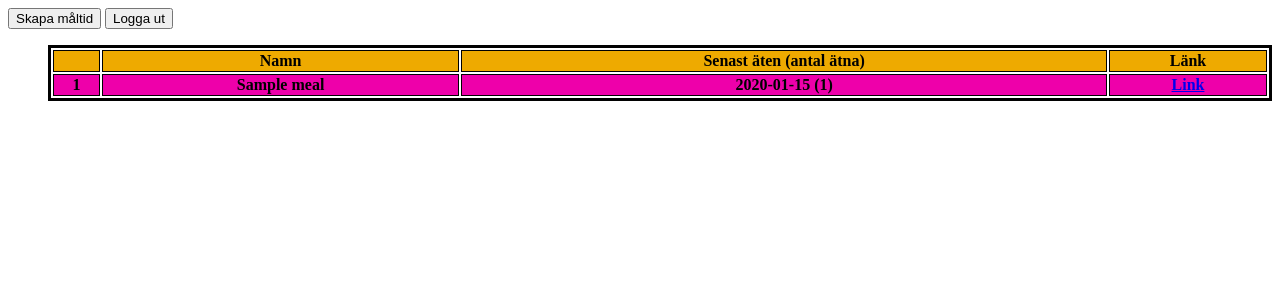
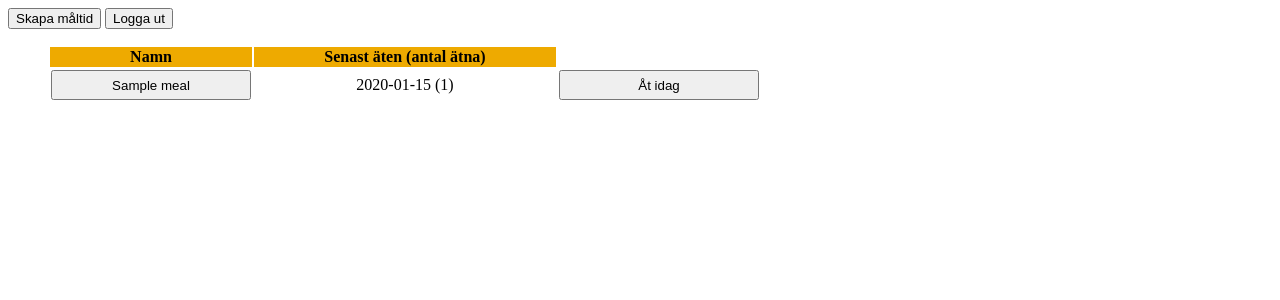
Before and after one commit to Fakor/DinnerVault, a Django app: page /main/overview/ in a window 1280 px wide. Shown: the top 300 px of the page. Run offline with Django 3.2, Linux system fonts and the light colour scheme; a user stored in the database is signed in; tables that the repository leaves empty hold one stand-in row (values such as "Sample post"); lists and menus that the app fills with data are empty; parts of the project's set-up code (start-up, migrations or seed data) failed here and were passed over.

Commit message:
Overview update

```diff
--- a/glufs/main/models.py
+++ b/glufs/main/models.py
@@ -42,6 +42,10 @@ class Meal(models.Model):
         self.update_latest_date()
         return True
 
+    def add_date_today(self):
+        now = datetime.date.today()
+        self.add_date(now.year, now.month, now.day)
+
     def update_latest_date(self):
         self.latest_date = self.dates.order_by('date').reverse()[0].date
         self.save()
--- a/glufs/main/templates/main/overview.html
+++ b/glufs/main/templates/main/overview.html
@@ -3,21 +3,42 @@
     <input type="submit" value="Skapa måltid" name="create_meal">
     <input type="submit" value="Logga ut" name="logout">
 </form>
+
 <ol>
-    <table style="width:100%", border="3", bordercolor="#010101">
+    <table>
         <tr bgcolor="#EEAA00">
-            <th></th>
             <th>Namn</th>
             <th>Senast äten (antal ätna)</th>
-            <th>Länk</th>
         </tr>
 {% for meal in meals %}
-        <tr bgcolor="#EE00AA">
-            <th>{{ forloop.counter }}</th>
-            <th>{{ meal.name }}</th>
-            <th>{{ meal.latest_date|date:'Y-m-d' }} ({{ meal.dates.count }})</th>
-            <th><a href="{% url 'detail' meal.id %}"> Link </a></th>
-        </tr>
+    <tr>
+        <form action="/main/overview/" method="post">
+            {% csrf_token %}
+            <td><button type="submit"
+                        style="height:30;width:200"
+                        value={{ meal.id }}
+                        formmethod="post"
+                        formaction="/main/overview/"
+                        class="btn btn-primary"
+                        name="meal_details"
+            >
+                {{ meal.name }}
+            </button></td>
+            <td width="300" align="center">
+                {{ meal.latest_date|date:'Y-m-d' }} ({{ meal.dates.count }})
+            </td>
+            <td><button type="submit"
+                        style="height:30;width:200"
+                        value={{ meal.id }}
+                        formmethod="post"
+                        formaction="/main/overview/"
+                        class="btn btn-primary"
+                        name="eaten_today">
+                Åt idag
+            </button></td>
+
+        </form>
+    </tr>
 {% endfor %}
     </table>
 </ol>
--- a/glufs/main/views.py
+++ b/glufs/main/views.py
@@ -21,6 +21,11 @@ def overview(request):
             return redirect('create_meal')
         elif 'logout' in request.POST:
             return redirect('logout')
+        elif 'meal_details' in request.POST:
+            return redirect('detail', meal_id=(request.POST['meal_details']))
+        elif 'eaten_today' in request.POST:
+            meal = Meal.objects.get(id=request.POST['eaten_today'])
+            meal.add_date_today()
         else:
             return HttpResponse("Cant interpret post message!")
     context = {'meals': order_meal_by_date()}
```
